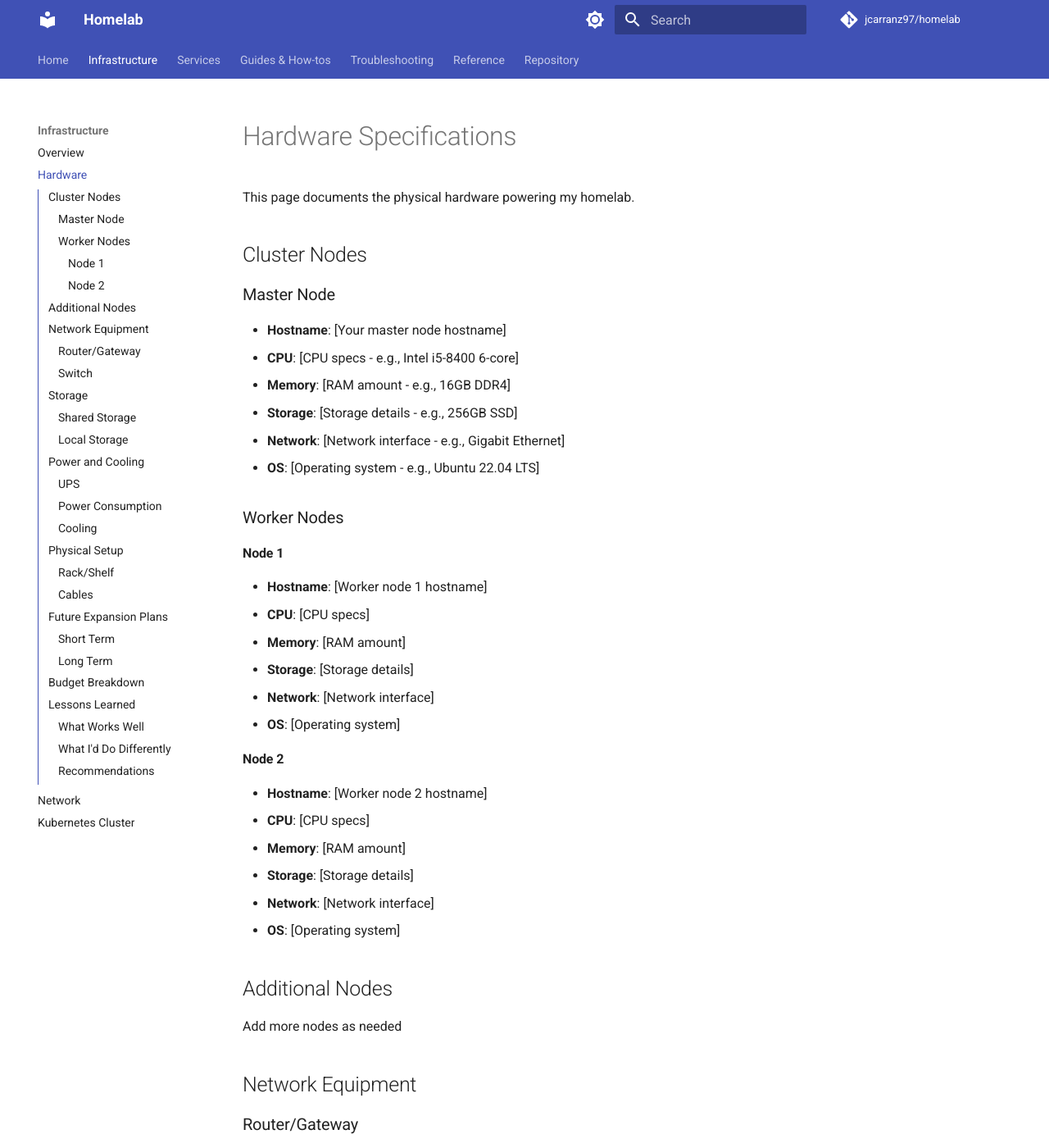
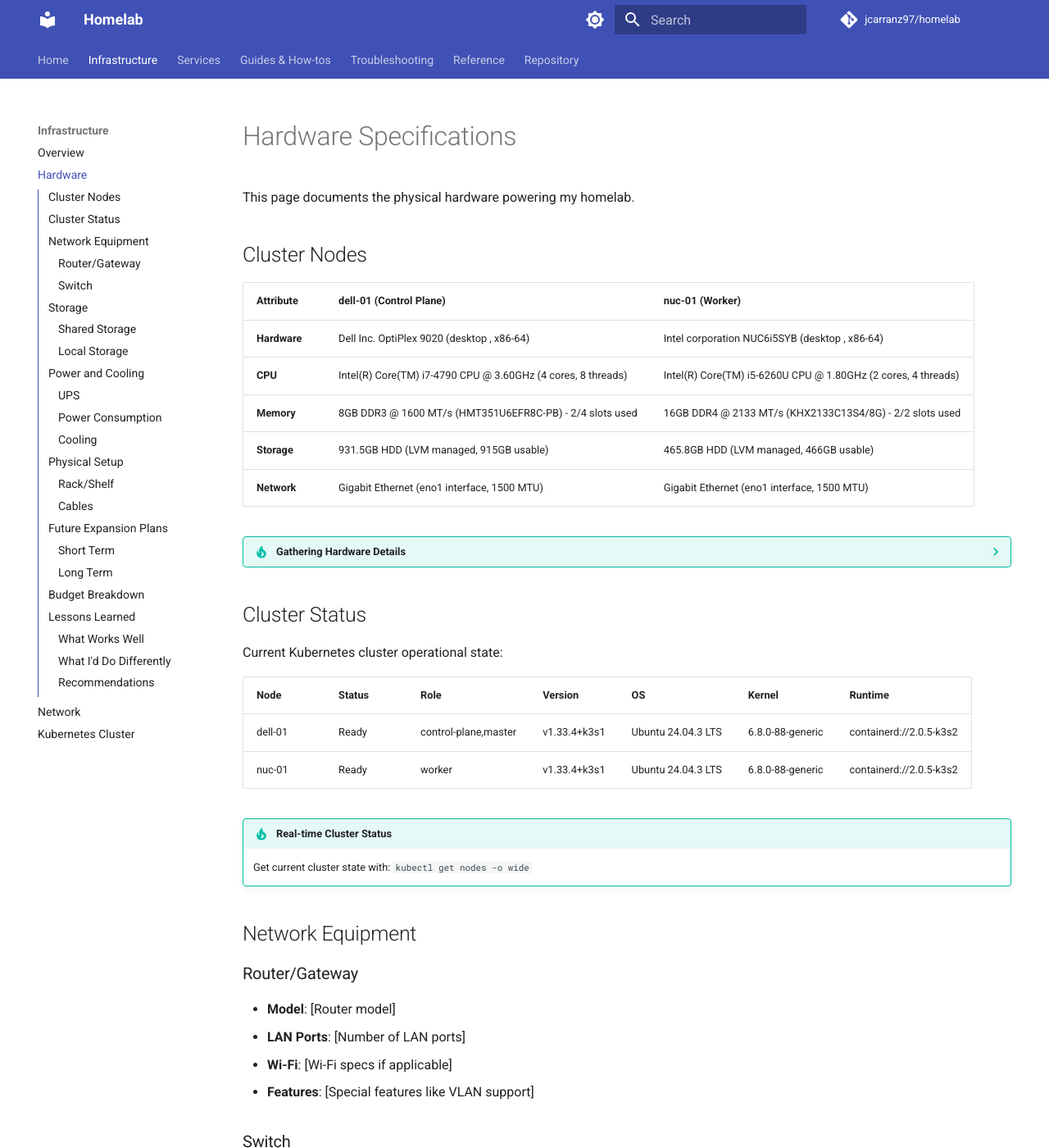
Before and after one commit to jcarranz97/homelab, an MkDocs documentation site: the page built from docs/infrastructure/hardware.md, in a window 1280 px wide and 1400 px high. Shown: the whole window at 82% size. Built offline with MkDocs 1.6.1 and Material for MkDocs 9.7.7, drawn with Linux system fonts in a browser that asks for light colours; comment, search, counter and statistics services are not loaded.

Commit message:
Update hardware table and get-hardware-info.sh script

````diff
--- a/docs/infrastructure/hardware.md
+++ b/docs/infrastructure/hardware.md
@@ -4,38 +4,59 @@ This page documents the physical hardware powering my homelab.
 
 ## Cluster Nodes
 
-### Master Node
+| Attribute | dell-01 (Control Plane) | nuc-01 (Worker) |
+|-----------|-------------------------|-----------------|
+| **Hardware** | Dell Inc. OptiPlex 9020 (desktop , x86-64) | Intel corporation NUC6i5SYB (desktop , x86-64) |
+| **CPU** | Intel(R) Core(TM) i7-4790 CPU @ 3.60GHz (4 cores, 8 threads) | Intel(R) Core(TM) i5-6260U CPU @ 1.80GHz (2 cores, 4 threads) |
+| **Memory** | 8GB DDR3 @ 1600 MT/s (HMT351U6EFR8C-PB) - 2/4 slots used | 16GB DDR4 @ 2133 MT/s (KHX2133C13S4/8G) - 2/2 slots used |
+| **Storage** | 931.5GB HDD (LVM managed, 915GB usable) | 465.8GB HDD (LVM managed, 466GB usable) |
+| **Network** | Gigabit Ethernet (eno1 interface, 1500 MTU) | Gigabit Ethernet (eno1 interface, 1500 MTU) |
 
-- **Hostname**: [Your master node hostname]
-- **CPU**: [CPU specs - e.g., Intel i5-8400 6-core]
-- **Memory**: [RAM amount - e.g., 16GB DDR4]
-- **Storage**: [Storage details - e.g., 256GB SSD]
-- **Network**: [Network interface - e.g., Gigabit Ethernet]
-- **OS**: [Operating system - e.g., Ubuntu 22.04 LTS]
+??? tip "Gathering Hardware Details"
 
-### Worker Nodes
+    Use the automated hardware information script for consistent data collection:
 
-#### Node 1
+    ```bash
+    # Download and run the hardware info script
+    wget https://raw.githubusercontent.com/jcarranz97/homelab/main/scripts/get-hardware-info.sh
+    chmod +x get-hardware-info.sh
+    ./get-hardware-info.sh
+    ```
 
-- **Hostname**: [Worker node 1 hostname]
-- **CPU**: [CPU specs]
-- **Memory**: [RAM amount]
-- **Storage**: [Storage details]
-- **Network**: [Network interface]
-- **OS**: [Operating system]
+    Or if you have the repository locally:
 
-#### Node 2
+    ```bash
+    # Run from the homelab repository
+    ./get-hardware-info.sh
+    ```
 
-- **Hostname**: [Worker node 2 hostname]
-- **CPU**: [CPU specs]
-- **Memory**: [RAM amount]
-- **Storage**: [Storage details]
-- **Network**: [Network interface]
-- **OS**: [Operating system]
+    The script provides formatted output ready for documentation updates:
 
-## Additional Nodes
+    ```bash
+    homelab@nuc-01:~$ ./get-hardware-info.sh
+    Node: nuc-01
 
-Add more nodes as needed
+    CPU: Intel(R) Core(TM) i5-6260U CPU @ 1.80GHz (2 cores, 4 threads)
+    Hardware: Intel corporation NUC6i5SYB (desktop , x86-64)
+    Memory: 15GiB RAM
+    Storage: 465.8GB storage (466GB usable)
+    Network: Gigabit Ethernet (eno1 interface, 1500 MTU)
+    OS: Ubuntu 24.04.3 LTS
+    Kernel: 6.8.0-88-generic
+    ```
+
+## Cluster Status
+
+Current Kubernetes cluster operational state:
+
+| Node    | Status | Role              | Version      | OS               | Kernel         | Runtime            |
+|---------|--------|-------------------|--------------|------------------|----------------|--------------------|
+| dell-01 | Ready  | control-plane,master | v1.33.4+k3s1 | Ubuntu 24.04.3 LTS | 6.8.0-88-generic | containerd://2.0.5-k3s2 |
+| nuc-01  | Ready  | worker            | v1.33.4+k3s1 | Ubuntu 24.04.3 LTS | 6.8.0-88-generic | containerd://2.0.5-k3s2 |
+
+!!! tip "Real-time Cluster Status"
+
+    Get current cluster state with: `kubectl get nodes -o wide`
 
 ## Network Equipment
 
````
Also changed, not shown: docs/infrastructure/overview.md (+3 -3 lines), 1 other file.
